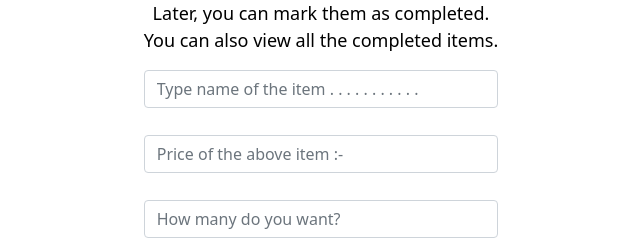
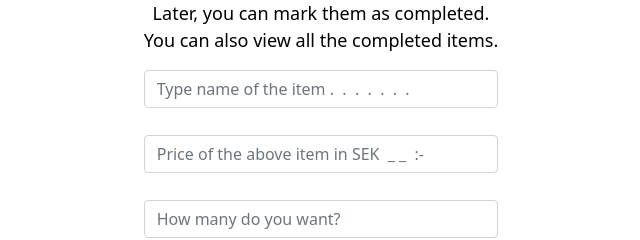
Before and after one commit to SalahUddin7/my-app-novashoppinglist, a React (Create React App) app: page / in a window 1280 px wide. Both pictures are taken after a click on the button "START NOW". Shown: the part 213-453 px from the top of the page, without its empty margins (319-959 px from the left). Built offline with nearby package versions, Linux system fonts and the light colour scheme.

Commit message:
Made some CSS update

```diff
--- a/src/App.js
+++ b/src/App.js
@@ -1,6 +1,6 @@
 import React, { useEffect, useState } from 'react';
 import './App.css';
-// bootstrap css
+// Bootstrap css
 import 'bootstrap/dist/css/bootstrap.min.css';
 import HomePage from './components/HomePage';
 import AddProduct from './components/AddProduct';
--- a/src/components/AddProduct.js
+++ b/src/components/AddProduct.js
@@ -39,7 +39,7 @@ export default function AddProduct(props) {
       <Form onSubmit={add} ref={formData}>
         <Form.Control
           type="text"
-          placeholder="Type name of the item . . . . . . . . . . ."
+          placeholder="Type name of the item .  .  .  .  .  .  ."
           name="product_name"
         />
 
@@ -47,7 +47,7 @@ export default function AddProduct(props) {
 
         <Form.Control
           type="number"
-          placeholder="Price of the above item :-"
+          placeholder="Price of the above item in SEK  _ _  :-"
           name="price"
         />
 
```
